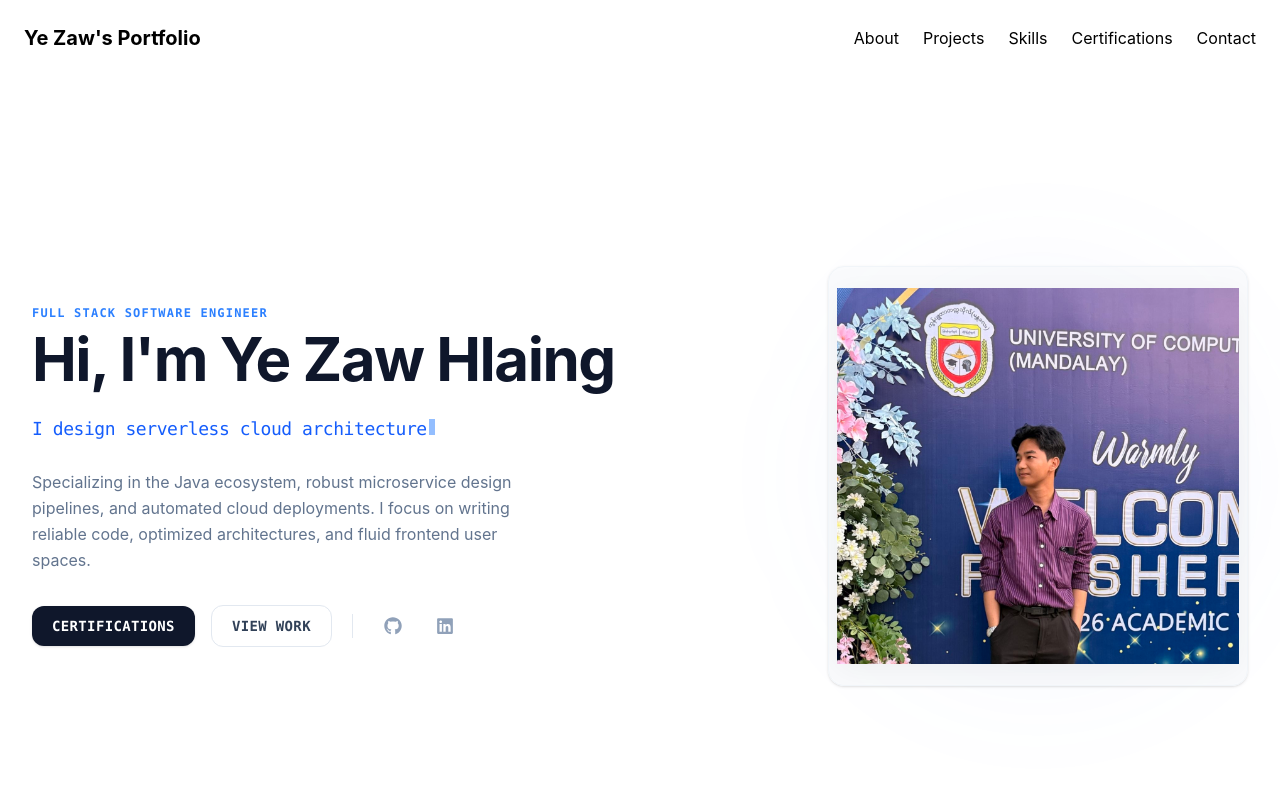
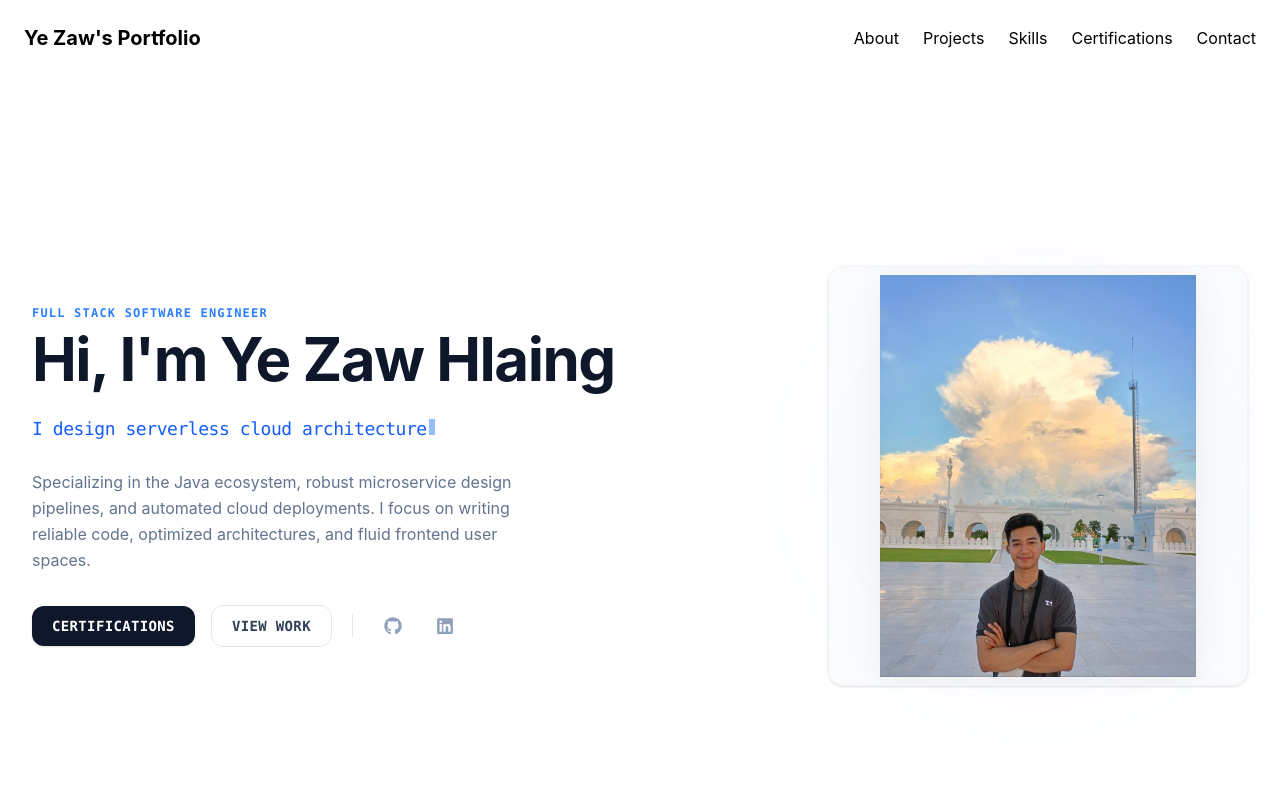
Before and after one commit to YeZawHlaing/portfolio, a React (Vite) app: page / in a window 1280 px wide. Shown: the top 800 px of the page. Built offline with nearby package versions, Linux system fonts and the light colour scheme; no server answers.

Commit message:
update profile iamge

```diff
--- a/src/components/Hero.jsx
+++ b/src/components/Hero.jsx
@@ -136,7 +136,7 @@ const Hero = () => {
             {/* Sharp Minimal Showcase Frame */}
             <div className="w-full h-full rounded-2xl border border-slate-100 dark:border-slate-900 bg-slate-50/50 dark:bg-slate-900/20 p-2 flex items-center justify-center relative overflow-hidden group shadow-sm">
               <img
-                src="/profile.jpg"
+                src="/portfolio.jpg"
                 alt="Ye Zaw Hlaing Portrait"
                 className="w-full h-full object-contain filter drop-shadow-[0_6px_16px_rgba(0,0,0,0.05)] group-hover:scale-[1.01] transition-transform duration-500"
               />
```
Also changed, not shown: public/portfolio.jpg (added).
